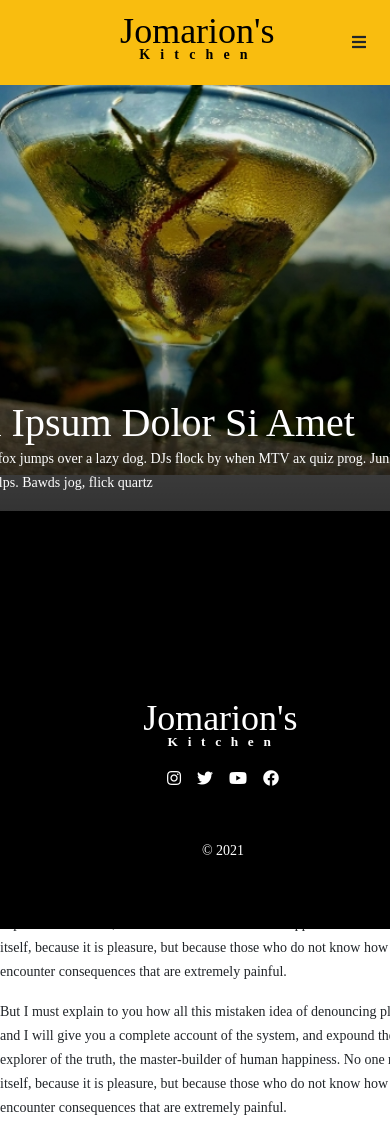
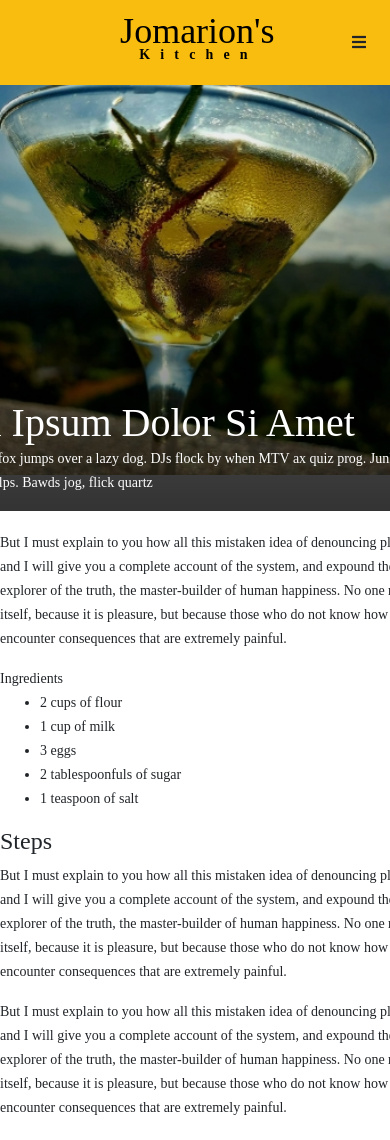
Before and after one commit to Karuma46/jomarion, a React (Create React App) app: page /recipes in a window 390 px wide. Shown: the top 1140 px of the page. Built offline with nearby package versions, Linux system fonts and the light colour scheme; a web font is replaced by a local one.

Commit message:
toggle mobile menu

```diff
--- a/src/components/header/index.jsx
+++ b/src/components/header/index.jsx
@@ -1,15 +1,38 @@
+import React, {useState} from "react"
 import {Link} from "react-router-dom"
-
 import Logo from "assets/svg/logo.svg"
 import LogoAlt from "assets/svg/logo-white.svg"
 
 function MobileNav(){
+    const [menuState, setMenuState] = useState(false)
+
+    const toggleMobileMenu = () =>{
+        if (menuState == false){
+            setMenuState(true)
+        } else {
+            setMenuState(false)
+        }
+    }
+
     return(
         <>
-            <div id="navButton">
+            <div id="navButton" onClick={toggleMobileMenu}>
+                {
+                    menuState ? (
+                        <>
+                            <span><i className="fas fa-times"></i></span>
+                        </>
+                    ) : (
+                        <>
                             <span><i className="fas fa-bars"></i></span>
+                        </>
+                    )
+                }
             </div>
 
+            {
+                menuState ? (
+                    <>
                         <div id="mobileNav" className="p-3 border-box">
                             <div id="mobileMenu" className="text-white d-flex flex-column">
                                 <span className="my-2"><Link to="recipes">Recipes</Link></span>
@@ -18,7 +41,7 @@ function MobileNav(){
                                 <span className="my-2"><Link to="">Cookouts</Link></span>
                             </div>
 
-                <div id="navFooter" className="border-box">
+                            <div id="navFooter">
                                 <div id="logoFooter">
                                     <img src={LogoAlt} alt="white logo" width="160"/>
                                 </div>
@@ -39,6 +62,12 @@ function MobileNav(){
                                 </div>
                             </div>
                         </div>
+                    </>
+                ) : (
+                    <>
+                    </>
+                )
+            }
         </>
     )
 }
--- a/src/components/header/index.scss
+++ b/src/components/header/index.scss
@@ -13,9 +13,9 @@
     position: absolute;
     top: 85px;
     left: 0px;
-    display: none;
     width: 100%;
     height: 100vh;
+    z-index: 999;
     #mobileMenu {
       span {
         display: block;
@@ -29,7 +29,9 @@
       text-align: center;
       position: absolute;
       bottom: 50px;
-      width: 100%;
+      width: 80%;
+      left: 50%;
+      transform: translateX(-50%);
     }
   }
 }
@@ -39,11 +41,6 @@
 @media (max-width: 1200px) {
   #topbarSocials {
     display: none !important;
-  }
-  #header {
-    #mobileNav {
-      display: block;
-    }
   }
 }
 
```
Lines whose indentation alone changed are shown as unchanged.
